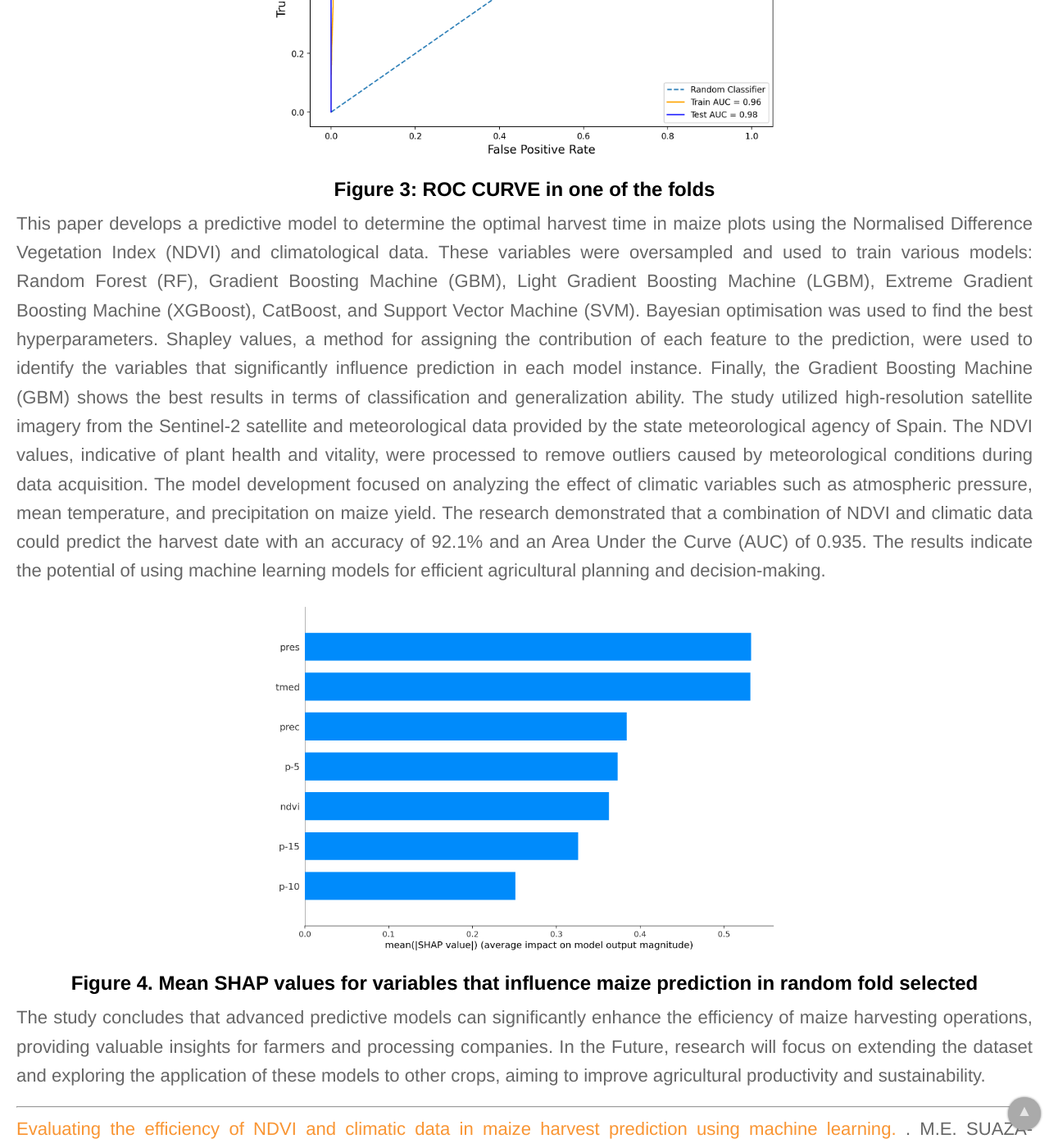
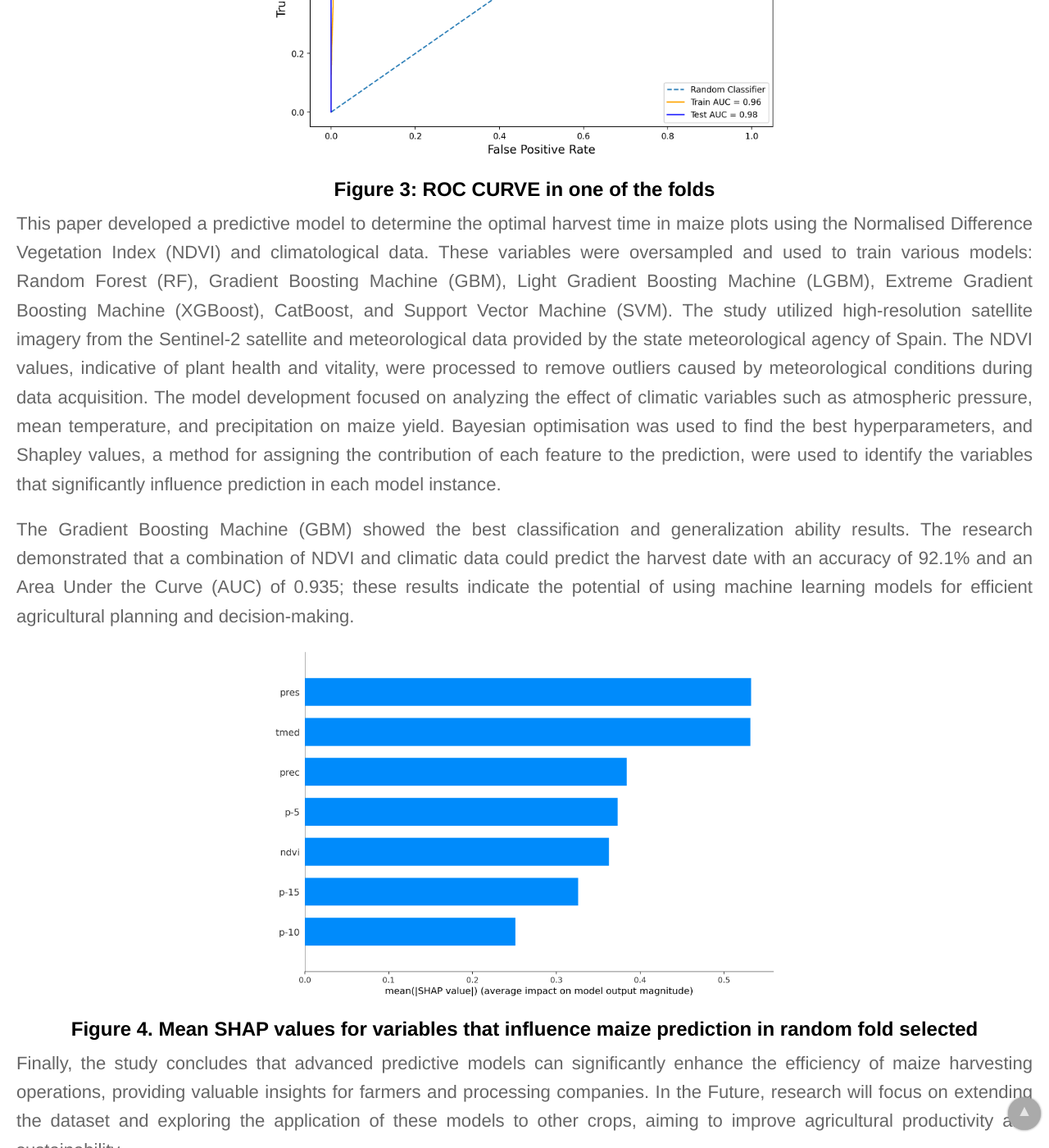
Before and after one commit to IAAA-Lab/IAAA-Lab.github.io, a Jekyll site: the page built from _posts/2024-06-10-maize-harvest-prediction-Paper.md, in a window 1280 px wide and 1400 px high, scrolled down 1060 px. Shown: the whole window at 82% size. Built offline with Jekyll 4.4.1, drawn with Linux system fonts in a browser that asks for light colours; some of the changed text lies outside the part shown.

Commit message:
Correcciones Post 2024-06-10-maize-harvest-prediction-Paper

```diff
--- a/_posts/2024-06-10-maize-harvest-prediction-Paper.md
+++ b/_posts/2024-06-10-maize-harvest-prediction-Paper.md
@@ -11,13 +11,14 @@ The agri-food supply chain requires accurate forecasting of its production perfo
 ![Figure 3: ROC CURVE in one of the folds]({{ site.baseurl }}/images/posts/2024-06-10-Roc_pliegue_6.png){: .center-image width="50%"}
 <h4><center><b>Figure 3: ROC CURVE in one of the folds</b></center></h4>
 
-This paper develops a predictive model to determine the optimal harvest time in maize plots using the Normalised Difference Vegetation Index (NDVI) and climatological data. These variables were oversampled and used to train various models: Random Forest (RF), Gradient Boosting Machine (GBM), Light Gradient Boosting Machine (LGBM), Extreme Gradient Boosting Machine (XGBoost), CatBoost, and Support Vector Machine (SVM). Bayesian optimisation was used to find the best hyperparameters. Shapley values, a method for assigning the contribution of each feature to the prediction, were used to identify the variables that significantly influence prediction in each model instance. Finally, the Gradient Boosting Machine (GBM) shows the best results in terms of classification and generalization ability.
-The study utilized high-resolution satellite imagery from the Sentinel-2 satellite and meteorological data provided by the state meteorological agency of Spain. The NDVI values, indicative of plant health and vitality, were processed to remove outliers caused by meteorological conditions during data acquisition. The model development focused on analyzing the effect of climatic variables such as atmospheric pressure, mean temperature, and precipitation on maize yield. The research demonstrated that a combination of NDVI and climatic data could predict the harvest date with an accuracy of 92.1% and an Area Under the Curve (AUC) of 0.935. The results indicate the potential of using machine learning models for efficient agricultural planning and decision-making.
+This paper developed a predictive model to determine the optimal harvest time in maize plots using the Normalised Difference Vegetation Index (NDVI) and climatological data. These variables were oversampled and used to train various models: Random Forest (RF), Gradient Boosting Machine (GBM), Light Gradient Boosting Machine (LGBM), Extreme Gradient Boosting Machine (XGBoost), CatBoost, and Support Vector Machine (SVM). The study utilized high-resolution satellite imagery from the Sentinel-2 satellite and meteorological data provided by the state meteorological agency of Spain. The NDVI values, indicative of plant health and vitality, were processed to remove outliers caused by meteorological conditions during data acquisition. The model development focused on analyzing the effect of climatic variables such as atmospheric pressure, mean temperature, and precipitation on maize yield. Bayesian optimisation was used to find the best hyperparameters, and Shapley values, a method for assigning the contribution of each feature to the prediction, were used to identify the variables that significantly influence prediction in each model instance.
+
+The Gradient Boosting Machine (GBM) showed the best classification and generalization ability results. The research demonstrated that a combination of NDVI and climatic data could predict the harvest date with an accuracy of 92.1% and an Area Under the Curve (AUC) of 0.935; these results indicate the potential of using machine learning models for efficient agricultural planning and decision-making.
 
 ![Figure 4. Mean SHAP values for variables that influence maize prediction in random fold selected]({{ site.baseurl }}/images/posts/2024-06-10-Shap_pliegue_6.png){: .center-image width="50%"}
 <h4><center><b>Figure 4. Mean SHAP values for variables that influence maize prediction in random fold selected</b></center></h4>
 
-The study concludes that advanced predictive models can significantly enhance the efficiency of maize harvesting operations, providing valuable insights for farmers and processing companies. In the Future, research will focus on extending the dataset and exploring the application of these models to other crops, aiming to improve agricultural productivity and sustainability.
+Finally, the study concludes that advanced predictive models can significantly enhance the efficiency of maize harvesting operations, providing valuable insights for farmers and processing companies. In the Future, research will focus on extending the dataset and exploring the application of these models to other crops, aiming to improve agricultural productivity and sustainability.
 
 
 ---
```
